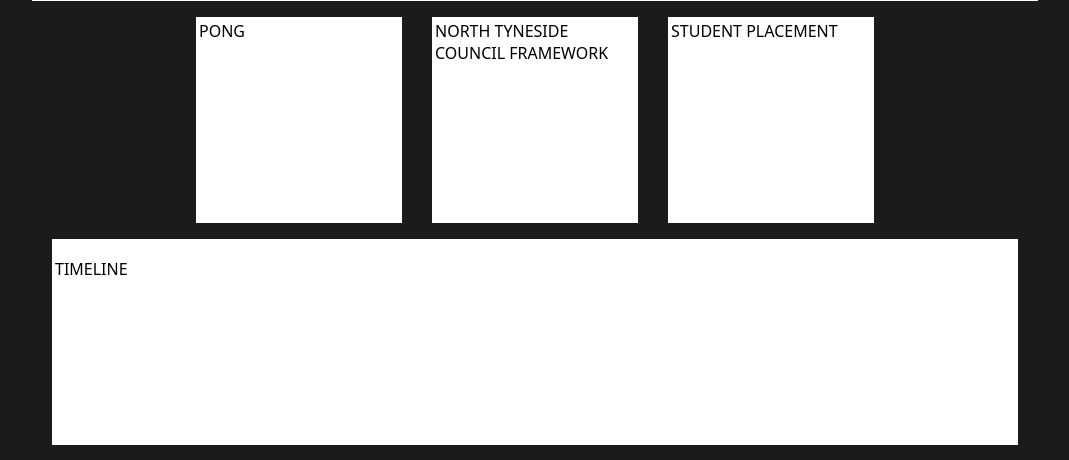
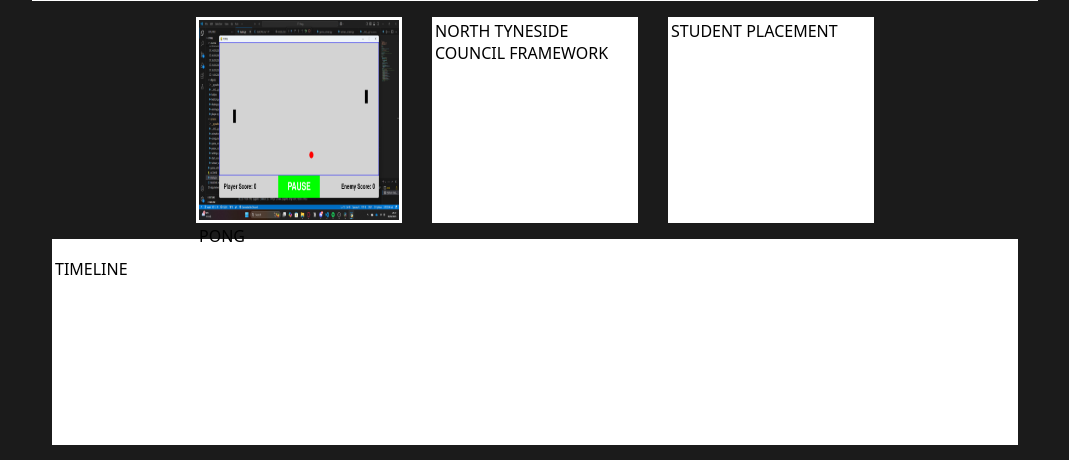
Before and after one commit to SameerUH/Portfolio-website, a PHP site: page / in a window 1280 px wide. Shown: the part 901-1361 px from the top of the page, without its empty margins (105-1174 px from the left). Run offline with PHP 8.4, Linux system fonts and the light colour scheme.

Commit message:
Bit of a relaxing day, literally just added a pong thumbnail to the pinned section, it has given me the idea to have 3D cubes as the pinned sections.

```diff
--- a/pages/index.php
+++ b/pages/index.php
@@ -45,7 +45,7 @@
     </div>
 
     <div id="pinned">
-        <p>PONG</p>
+        <p><img class = "pong-image" src="../assets/thumbnails/pong-thumbnail.png" alt="pongimage">PONG</p>
         <p>NORTH TYNESIDE COUNCIL FRAMEWORK</p>
         <p>STUDENT PLACEMENT</p>
     </div>
--- a/styles/index.css
+++ b/styles/index.css
@@ -272,6 +272,11 @@
     color: black;
 }
 
+#pinned p img {
+    width: 200px;
+    height: 200px;
+}
+
 #timeline {
     border-style: solid;
     border-color: #ffffff;
```
Also changed, not shown: assets/thumbnails/pong-thumbnail.png (added).
